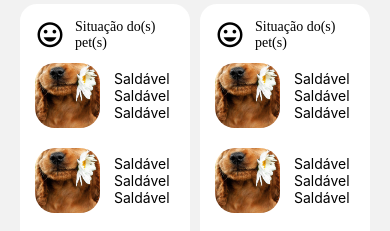
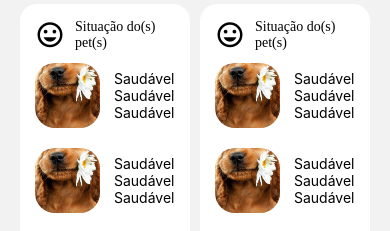
Before and after one commit to PedroHSJ/pet_app, a React Native app: screen / in a window 390 px wide. Shown: the part 357-588 px from the top of the page. Built offline with nearby package versions, Linux system fonts and the light colour scheme.

Commit message:
FIX: Correção de texto

```diff
--- a/src/components/cards/HomePetsStatus/index.tsx
+++ b/src/components/cards/HomePetsStatus/index.tsx
@@ -22,17 +22,17 @@ const HomePetStatus = () => {
                 <PetItem>
                     <PetImage source={Img} />
                     <ContainerStatus>
-                        <Status>Saldável</Status>
-                        <Status>Saldável</Status>
-                        <Status>Saldável</Status>
+                        <Status>Saudável</Status>
+                        <Status>Saudável</Status>
+                        <Status>Saudável</Status>
                     </ContainerStatus>
                 </PetItem>
                 <PetItem>
                     <PetImage source={Img} />
                     <ContainerStatus>
-                        <Status>Saldável</Status>
-                        <Status>Saldável</Status>
-                        <Status>Saldável</Status>
+                        <Status>Saudável</Status>
+                        <Status>Saudável</Status>
+                        <Status>Saudável</Status>
                     </ContainerStatus>
                 </PetItem>
                 <PetItem>
```
